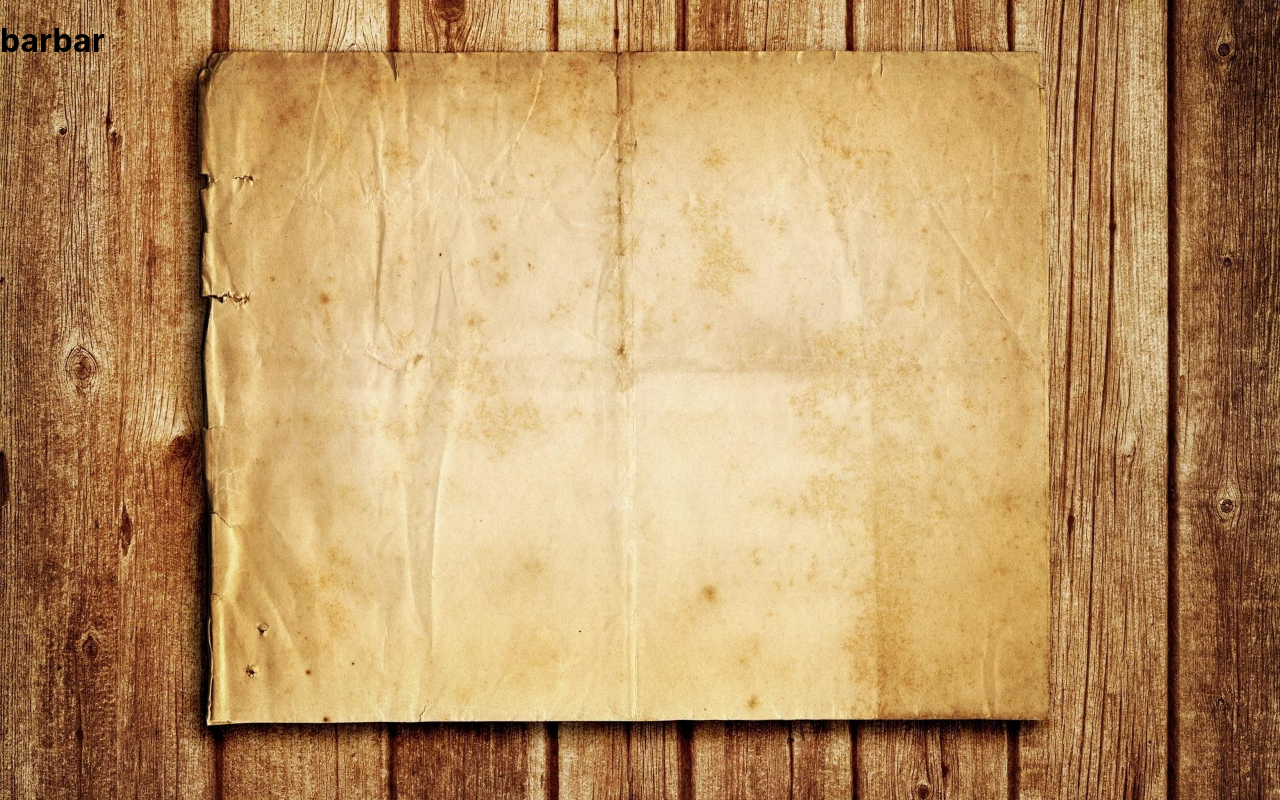
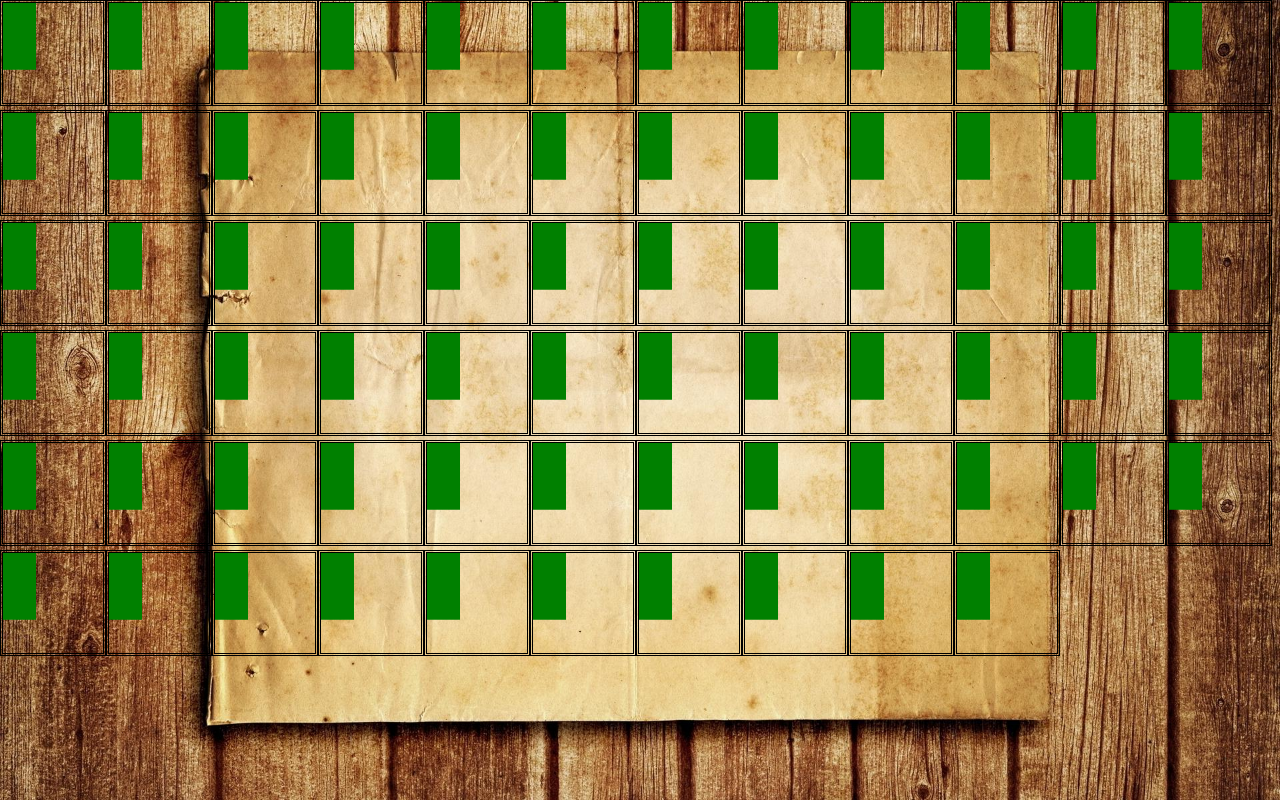
Before and after one commit to GreyMatteOr/puzzlooza-ui, a React (Create React App) app: page / in a window 1280 px wide. Built offline with nearby package versions, Linux system fonts and the light colour scheme.

Commit message:
Create Tile Class and link up Puzzle to use it.

```diff
--- /dev/null
+++ b/src/Components/Puzzle/Puzzle.css
@@ -0,0 +1,6 @@
+canvas {
+  width: 100px;
+  height: 100px;
+  border-color: black;
+  border-style: double;
+}
--- a/src/Components/Puzzle/Puzzle.js
+++ b/src/Components/Puzzle/Puzzle.js
@@ -1,13 +1,65 @@
 import React, { Component } from 'react';
+import './Puzzle.css';
+import rainbow from '../../rainbow.jpg';
+import Tile from '../Tile/Tile.js';
 
 class Puzzle extends Component {
   constructor(props) {
     super(props);
+    this.state = {
+      loadingPicture: true,
+      puzzleImg: null
+    }
+  }
+
+  createTiles() {
+    let dx = 100, dy = 100, tiles = [];
+    for (let x = 0; x < this.state.puzzleImg.width; x += dx) {
+      for (let y = 0; y < this.state.puzzleImg.height; y += dy) {
+        let tile = (
+          <Tile
+            dx={dx}
+            dy={dy}
+            image={this.state.puzzleImg}
+            key={`${x},${y}`}
+            x={x}
+            y={y}
+          />
+        )
+
+        tiles.push(tile);
+      }
+    }
+    return tiles;
+  }
+
+  doneLoadingPic = (e) => {
+    this.setState(
+      {
+        loadingPicture: false,
+        puzzleImg: e.target
+      }
+    )
   }
 
   render() {
-    return <h1>barbar</h1>;
+    if (this.state.loadingPicture) {
+      let puzzleImg = <img src={rainbow} onLoad={this.doneLoadingPic} />
+      return (
+        <>
+          <h1>Loading</h1>
+          {puzzleImg}
+        </>
+      )
+    }
+
+    return (
+      <>
+        {this.createTiles()}
+      </>
+    )
   }
+
 }
 
 export default Puzzle;
--- /dev/null
+++ b/src/Components/Tile/Tile.js
@@ -0,0 +1,33 @@
+import React, { Component } from 'react';
+import './Tile.css';
+
+
+class Tile extends Component {
+  constructor(props) {
+    super(props);
+    this.state = {
+      x: null,
+      y: null
+    }
+    this.canvas = React.createRef();
+  }
+
+  drawTile( canvas ) {
+    console.log(canvas)
+    let ctx = canvas.getContext('2d');
+    ctx.fillStyle = 'green';
+    // ctx.drawImage(this.puzzleImg, +x, +y, +dx, +dy);
+    ctx.fillRect(0,0,100,100)
+  }
+
+  componentDidMount() {
+    this.drawTile(this.canvas.current)
+  }
+
+  render() {
+    return <canvas ref={this.canvas}></canvas>
+  }
+
+}
+
+export default Tile;
```
Also changed, not shown: src/Components/Tile/Tile.css (added), src/rainbow.jpg (renamed from src/unusual-multiple-rainbow-norway.jpg).
